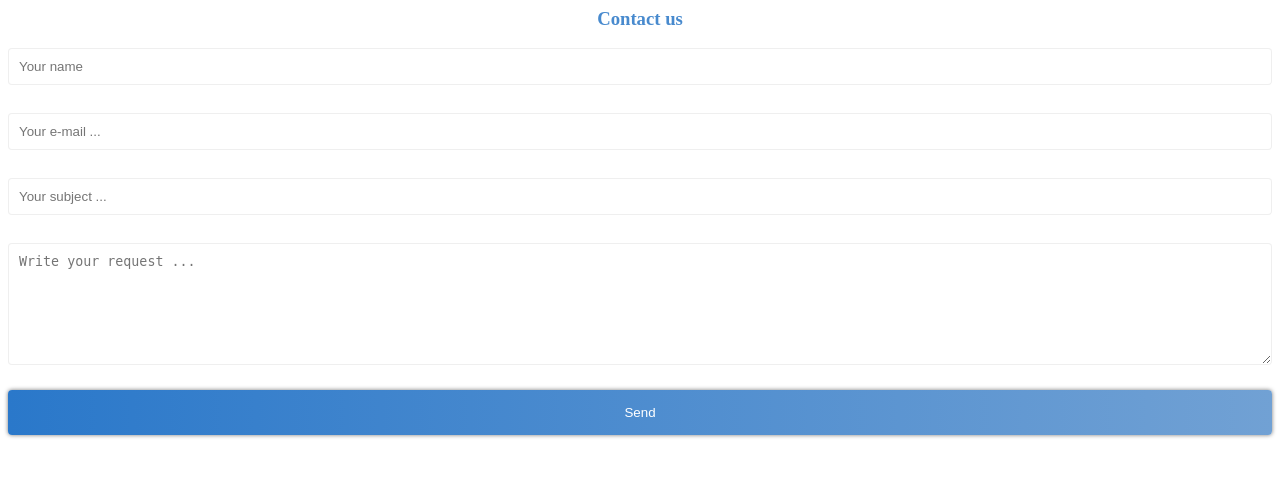
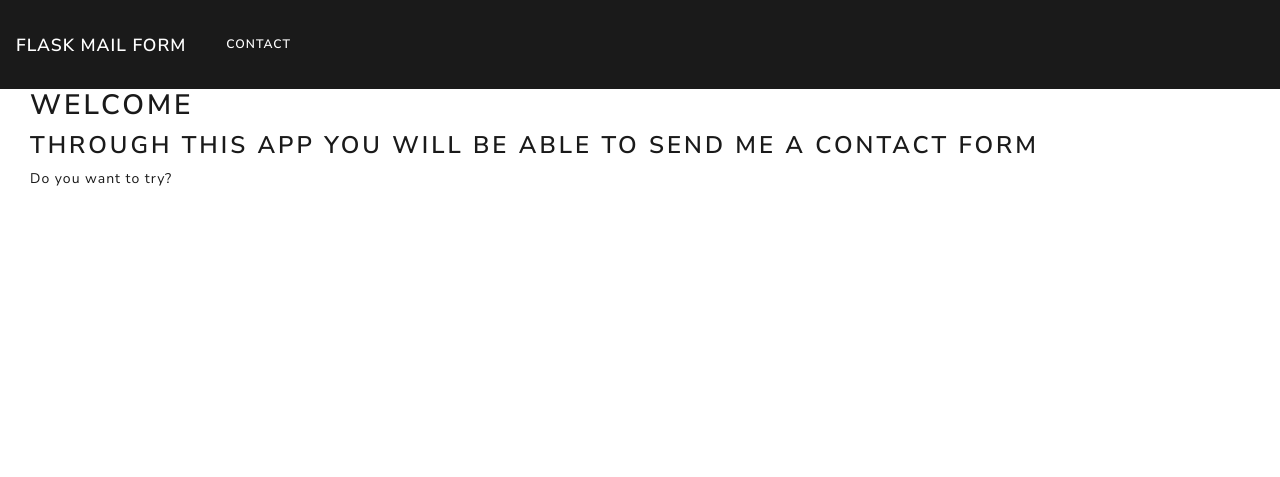
Before and after one commit to Brunomleguizamon/Flask_Send_Mail, a Flask app: page / in a window 1280 px wide. Shown: the top 477 px of the page. Run offline with Flask 2, Linux system fonts and the light colour scheme; some libraries are stand-ins or nearby versions.

Commit message:
add styless

```diff
--- a/main.py
+++ b/main.py
@@ -39,10 +39,17 @@ def sendMail(mailName, mailMail, mailSubject, mailMessaje):
 def not_found(error):
     return "Not Found."
 
+# Render Home Page
+
+
+@app.route('/')
+def index():
+    return render_template('home.html')
+
+
 # Render Contact page
 
-
-@app.route('/', methods=["GET", "POST"])
+@app.route('/contact', methods=["GET", "POST"])
 def get_contact():
     form = ContactForm()
     if request.method == 'POST':
@@ -58,4 +65,4 @@ def get_contact():
 
 # Run app
 if __name__ == '__main__':
-    app.run(port=5000, debug=False)
+    app.run(port=5000, debug=True)
--- a/static/styles.css
+++ b/static/styles.css
@@ -1,52 +1,3 @@
-***************************************************************************
-                                CONTACT
-***************************************************************************/
-
-.contact form {
-    margin-top: 0px;
-    padding: 0px 30px;
+a {
+  text-decoration: none;
 }
-.contact h3 {
-    color: #488ace;
-    text-align: center;
-    font-weight: 600;
-    margin-top: 0px;
-    margin-bottom: 0px;
-}
-
-.contact p {
-    margin: 0 0px 10px;
-    margin-left: 0px!important;
-}
-.contact label {
-    display: none;
-}
-.contact input {
-   width: 100%;
-    border: none;
-    border: 1px solid #dddddd78;
-    padding: 10px;
-    border-radius: 4px;
-}
-.contact textarea#message {
-    width: 100%;
-    height: 122px;
-    border: 1px solid #dddddd78;
-    border-radius: 4px;
-    padding: 10px;
-}
-.contact input#submit {
-    color: white;
-    background: linear-gradient(0.25turn,#2a78ca, #71a1d4);
-    float: right;
-    border: none;
-    border-radius: 4px;
-    padding: 15px 23px;
-    /* margin-right: 10px; */
-    box-shadow: 0px 0px 4px 0px #00000087;
-    margin-top: 15px;
-}
-
-/***************************************************************************
-                                END CONTACT
-***************************************************************************/
--- /dev/null
+++ b/templates/base.html
@@ -0,0 +1,20 @@
+<!DOCTYPE html>
+<title>{% block title %} Contact {% endblock %} - Flask Contact Form </title>
+<link rel="stylesheet" href="https://cdn.jsdelivr.net/npm/bootswatch@4.5.2/dist/lux/bootstrap.min.css" integrity="sha384-9+PGKSqjRdkeAU7Eu4nkJU8RFaH8ace8HGXnkiKMP9I9Te0GJ4/km3L1Z8tXigpG" crossorigin="anonymous">
+<link rel="stylesheet" href="{{url_for('.static', filename='styles.css')}}">
+
+<div class="home">
+    <nav class="navbar navbar-expand-lg navbar-dark bg-primary">
+        <a class="navbar-brand" href="/">Flask mail form</a>
+        <div class="collapse navbar-collapse" id="navbarColor01">
+          <ul class="navbar-nav mr-auto">
+            <li class="nav-item active">
+              <a class="nav-link" href="/contact">
+                  Contact
+              </a>
+          </ul>
+        </div>
+      </nav>
+    {% block content %}
+    {% endblock %}
+</div>
--- a/templates/contact.html
+++ b/templates/contact.html
@@ -1,42 +1,33 @@
-<!-- here we add our contact forms -->
+{% extends 'base.html' %}
+<title>{% block title %} Contact {% endblock %} - Flask Contact Form </title>
+
 {% block content %}
-<div class="contact">
-    <h3>Contact us</h3>
+<div class="container-fluid">
+    <div class="col-md-6">
+    <h2>Contact me</h2>
     <form action="{{ url_for('get_contact') }}" method=post>
-        <div>
-            <!-- name forms -->
-            <p>
-                {{ form.name.label }} <br>
-                {{ form.name(placeholder='Your name') }}
-            </p>
-            <!-- email forms -->
-            <p>
-                {{ form.email.label }} <br>
-                {{ form.email(placeholder='Your e-mail ...') }}
-            </p>
-            <!-- Subject of your request -->
-            <p>
+        <fieldset>
+            <legend>Legend</legend>
+            <div class="form-group">
+                {{ form.name.label }}
+                {{ form.name(placeholder='Name', class="form-control") }}
+            </div>
+            <div class="form-group">
+                {{ form.email.label }}
+                {{ form.email(placeholder='Email', class="form-control") }}
+            </div>
+            <div class="form-group">
                 {{ form.subject.label }}<br>
-                {{form.subject(placeholder='Your subject ...')}}
-            </p>
-            <!-- Content of your request -->
-            <p>
+                {{form.subject(placeholder='Subject', class="form-control" )}}
+            </div>
+            <div class="form-group">
                 {{ form.message.label }}<br>
-                {{ form.message(placeholder='Write your request ...') }}
-            </p>
-            <!-- Submit button -->
-            <p>
-                {{ form.submit }}
-            </p>
-        </div>
-    </form>
+                {{ form.message(placeholder='Write your request', class="form-control", rows='5') }}
+            </div>
+            {{ form.submit(class="btn btn-primary")}}
+            </fieldset>
+        </form>
+</div>
 </div>
 
 {% endblock %}
-
-
-
-<!-- add the right css file -->
-{% block styles %}
-<link rel="stylesheet" href="{{url_for('.static', filename='styles.css')}}">
-{% endblock %}
--- /dev/null
+++ b/templates/home.html
@@ -0,0 +1,14 @@
+{% extends 'base.html'%}
+
+<title>
+    {% block title %} Home {% endblock %}
+</title>
+{% block content%}
+<div class="container-fluid">
+    <div class="col-md-12">
+      <h2>Welcome</h2>
+      <h3>Through this app you will be able to send me a contact form</h3>
+      <a href="/contact">Do you want to try?</a>
+    </div>
+</div>
+{% endblock %}
```
Also changed, not shown: templates/returnhome.html (+10 -6 lines).
